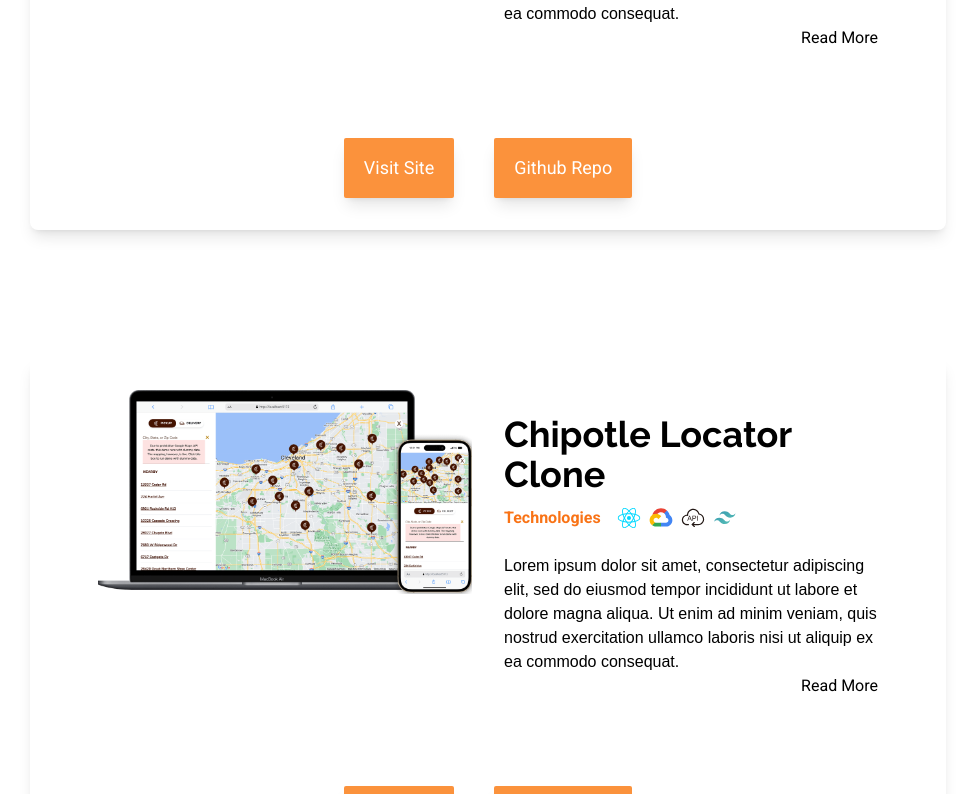
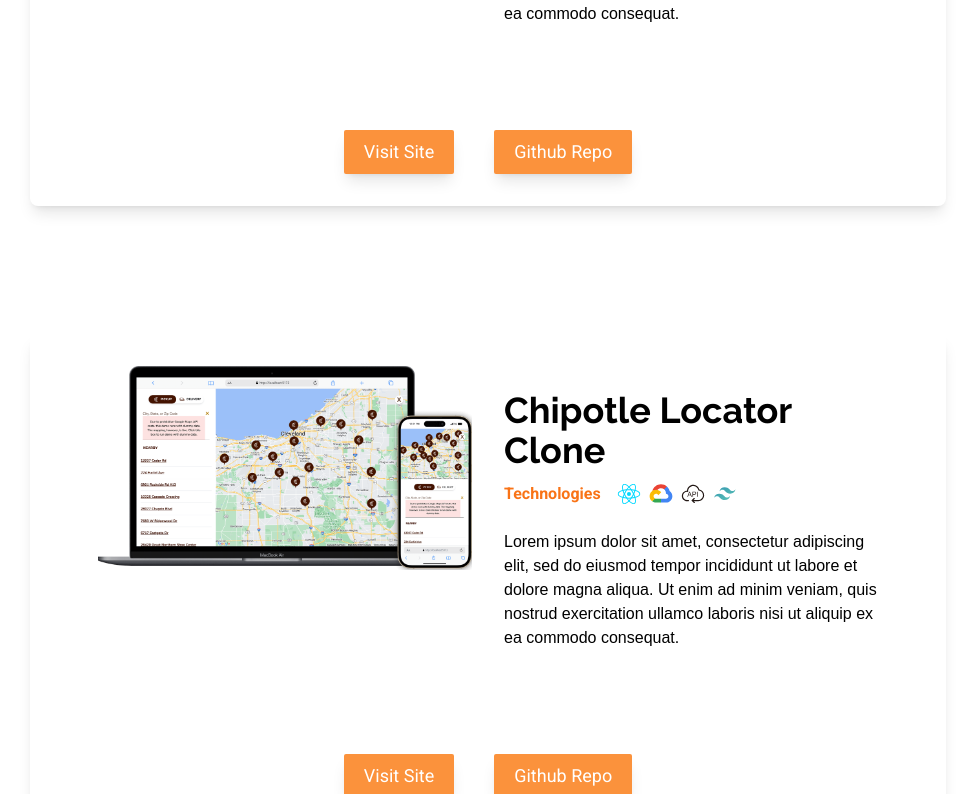
Before and after one commit to imaricodes/imaricodes-portfolio, a React (Vite) app: page / in a window 1280 px wide. Shown: the part 1246-2040 px from the top of the page, without its empty margins (302-1277 px from the left). Built offline with nearby package versions, Linux system fonts and the light colour scheme.

Commit message:
Adjjust for smaller window width

```diff
--- a/src/App.jsx
+++ b/src/App.jsx
@@ -5,7 +5,6 @@
   createRoutesFromElements,
   RouterProvider,
 } from "react-router-dom";
-import ScrollToHashElement from "./ScrollToHashElement";
 import Home from "./components/Home";
 
 export default function App() {
@@ -21,7 +20,6 @@
   return (
     <div className="App">
       <div className="site-wrapper ">
-        {/* Roueter provider will load componenets */}
         <RouterProvider router={router} />
       </div>
     </div>
--- a/src/components/HeaderContent.jsx
+++ b/src/components/HeaderContent.jsx
@@ -10,7 +10,7 @@
       >
         <div className="pt-24  md:pt-32 flex  justify-center  h-full xl:ml-[300px]">
           <div className=".header__content__container header__content__container--text ">
-            <h1 className="header__content__container__h1">
+            <h1 className="header__content__container__h1 md:mb-20">
               Hello, I’m
               <span className="text-orange-400"> Imari</span>
               .
--- a/src/components/NavBar.jsx
+++ b/src/components/NavBar.jsx
@@ -1,9 +1,5 @@
 import React, {
-  useRef,
-  useContext,
-  useEffect,
-  useState,
-  useLayoutEffect,
+  useRef
 } from "react";
 import { NavLink, useNavigate, useLocation } from "react-router-dom";
 import { HashLink } from "react-router-hash-link";
--- a/src/components/Skills.jsx
+++ b/src/components/Skills.jsx
@@ -5,7 +5,6 @@
 const Skills = () => {
   const imageAnimate = {
     offScreen: {
-      // y: 100,
       opacity: 0,
     },
     onScreen: {
@@ -13,7 +12,6 @@
       opacity: 1,
       transition: {
         duration: 0.5,
-        type: "spring",
       },
     },
   };
--- a/src/components/UI/ProjectCard.jsx
+++ b/src/components/UI/ProjectCard.jsx
@@ -2,8 +2,7 @@
 import { motion } from "framer-motion";
 
 const ProjectCard = ({ title, skill, image, body, githubURL, liveURL }) => {
-
-  console.log('skittles: ', skill );
+  console.log("skittles: ", skill);
   const imageAnimate = {
     offScreen: {
       y: 100,
@@ -62,49 +61,76 @@
   };
 
   return (
+    <div className="card card__project card__project__content-container">
       <motion.div
-      className="card card__project card__project__content-container"
+        className="mb-12"
         initial={"offScreen"}
         whileInView={"onScreen"}
-      viewport={{once:true, amount: 0.5 }}
+        viewport={{ once: true, amount: 0.3 }}
         transition={{ staggerChildren: 0.25 }}
       >
         <div className="card__project__content">
           <motion.div className=" card__project__media" variants={imageAnimate}>
             <img src={image} />
-
           </motion.div>
           <div className="card__project__info">
             <motion.h3 variants={titleAnimate}>{title}</motion.h3>
-          <motion.div variants={titleAnimate} className="flex"
-          >
-         <motion.div className="card__project__skills-container flex items-center"
+            <motion.div variants={titleAnimate} className="flex">
+              <motion.div
+                className="card__project__skills-container flex items-center"
                 variants={titleAnimate}
               >
-          <span className="font-semibold mr-2 text-orange-500">Technologies</span>
+                <span className="font-semibold mr-2 text-orange-500">
+                  Technologies
+                </span>
 
                 {skill.map((skill, index) => {
-          console.log('index: ', index);
-              return <div key={index}><img src={skill} /></div>
+                  console.log("index: ", index);
+                  return (
+                    <div key={index}>
+                      <img src={skill} />
+                    </div>
+                  );
                 })}
+              </motion.div>
+            </motion.div>
+
+            <motion.div className="animation" variants={infoBodyTextAnimate}>
+              <p>{body}</p>
+              {/* <span className="card__project__more ">Read More</span> */}
+            </motion.div>
+          </div>
+        </div>
+      </motion.div>
+
+      <motion.div
+        className=""
+        initial={"offScreen"}
+        whileInView={"onScreen"}
+        viewport={{ once: true, amount: 1 }}
+        transition={{ staggerChildren: 0.25 }}
+      >
+      <motion.div className="card__project__links" variants={linksAnimate}>
+        <a
+          href={liveURL}
+          target="_blank"
+          className="card__project__links__button"
+        >
+          Visit Site
+        </a>
+        <a
+          href={githubURL}
+          target="_blank"
+          className="card__project__links__button"
+        >
+          Github Repo
+        </a>
       </motion.div>
 
       </motion.div>
 
-          <motion.div className="animation" variants={infoBodyTextAnimate}>
-            <p>
-              {body}
-            </p>
-            <span className="card__project__more ">Read More</span>
-          </motion.div>
+
     </div>
-      </div>
-
-      <motion.div className="card__project__links" variants={linksAnimate}>
-        <a href={liveURL} target="_blank" className="card__project__links__button">Visit Site</a>
-        <a href={githubURL} target="_blank" className="card__project__links__button">Github Repo</a>
-      </motion.div>
-    </motion.div>
   );
 };
 
--- a/src/index.css
+++ b/src/index.css
@@ -122,7 +122,7 @@
     @apply flex justify-center gap-10;
   }
   .card__project__links__button {
-    @apply btn flex-1 whitespace-nowrap xs:flex-none;
+    @apply btn  text-center min-w-[92px] sm:py-2 whitespace-nowrap xs:flex-none  hover:bg-orange-300 focus:outline-none focus:ring-0 transition duration-150 ease-in-out;
   }
 }
 
@@ -167,7 +167,7 @@
   }
 
   .header__content__container__h1 {
-    @apply mb-10 tracking-wide leading-normal;
+    @apply mb-10 tracking-wide leading-normal md:leading-tight;
   }
 }
 
```
Lines whose indentation alone changed are shown as unchanged.
